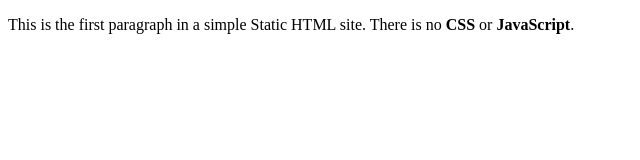
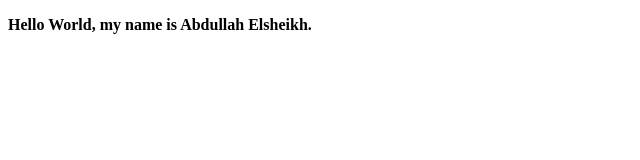
Before and after one commit to AbdullahElsheikh2019/static, a plain HTML site: page index.html in a window 1280 px wide. Shown: the whole page, without its empty margins (0-640 px from the left). Drawn offline with Linux system fonts and the light colour scheme.

Commit message:
Update index.html

```diff
--- a/index.html
+++ b/index.html
@@ -4,6 +4,6 @@
     <title>Static HTML Site</title>
   </head>
   <body>
-    <p>This is the first paragraph in a simple Static HTML site. There is no <strong>CSS</strong> or <strong>JavaScript</strong>.</p>
+    <p> <strong>Hello World, my name is Abdullah Elsheikh. </strong> </p>
   </body>
 </html>
```
